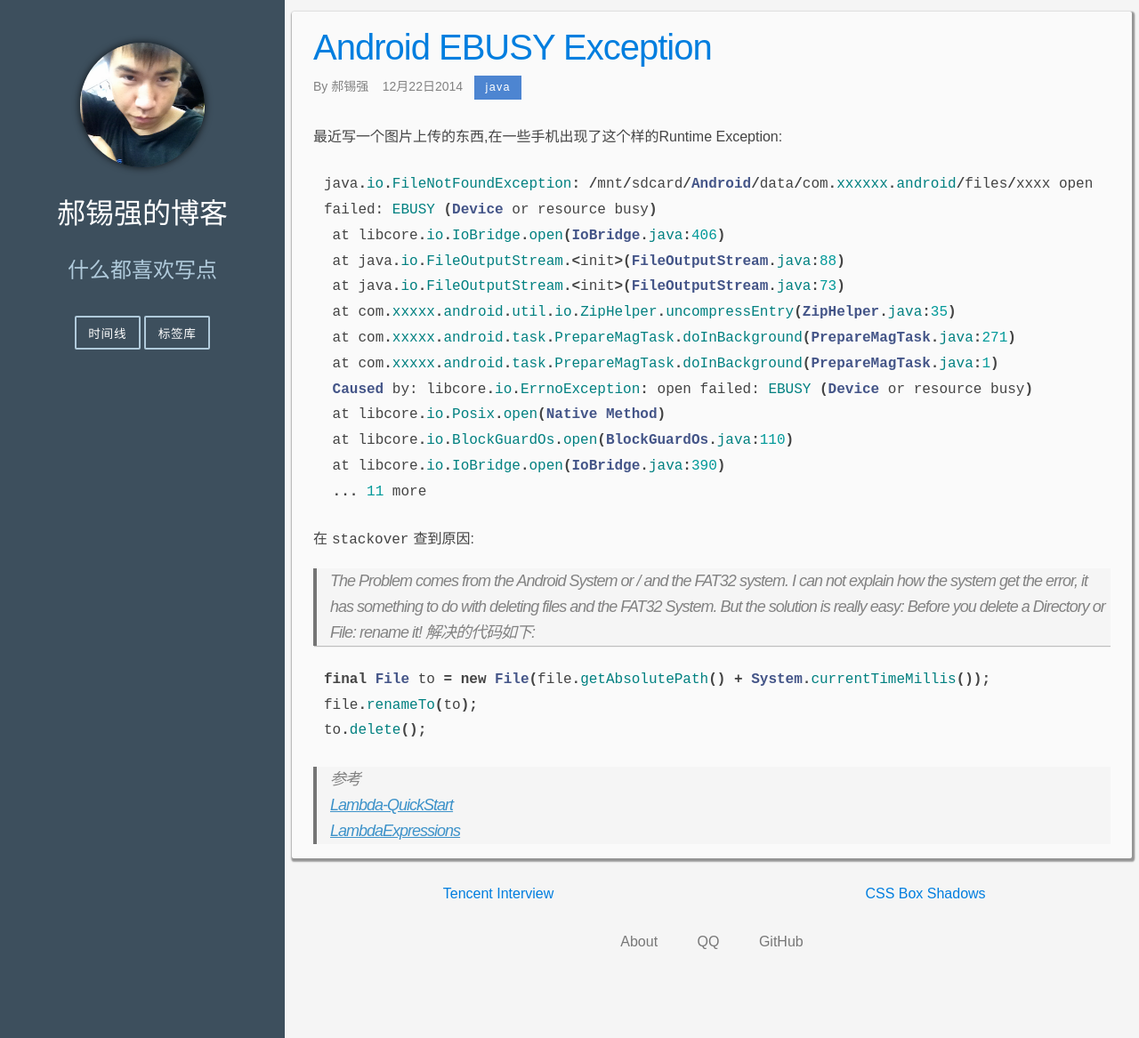
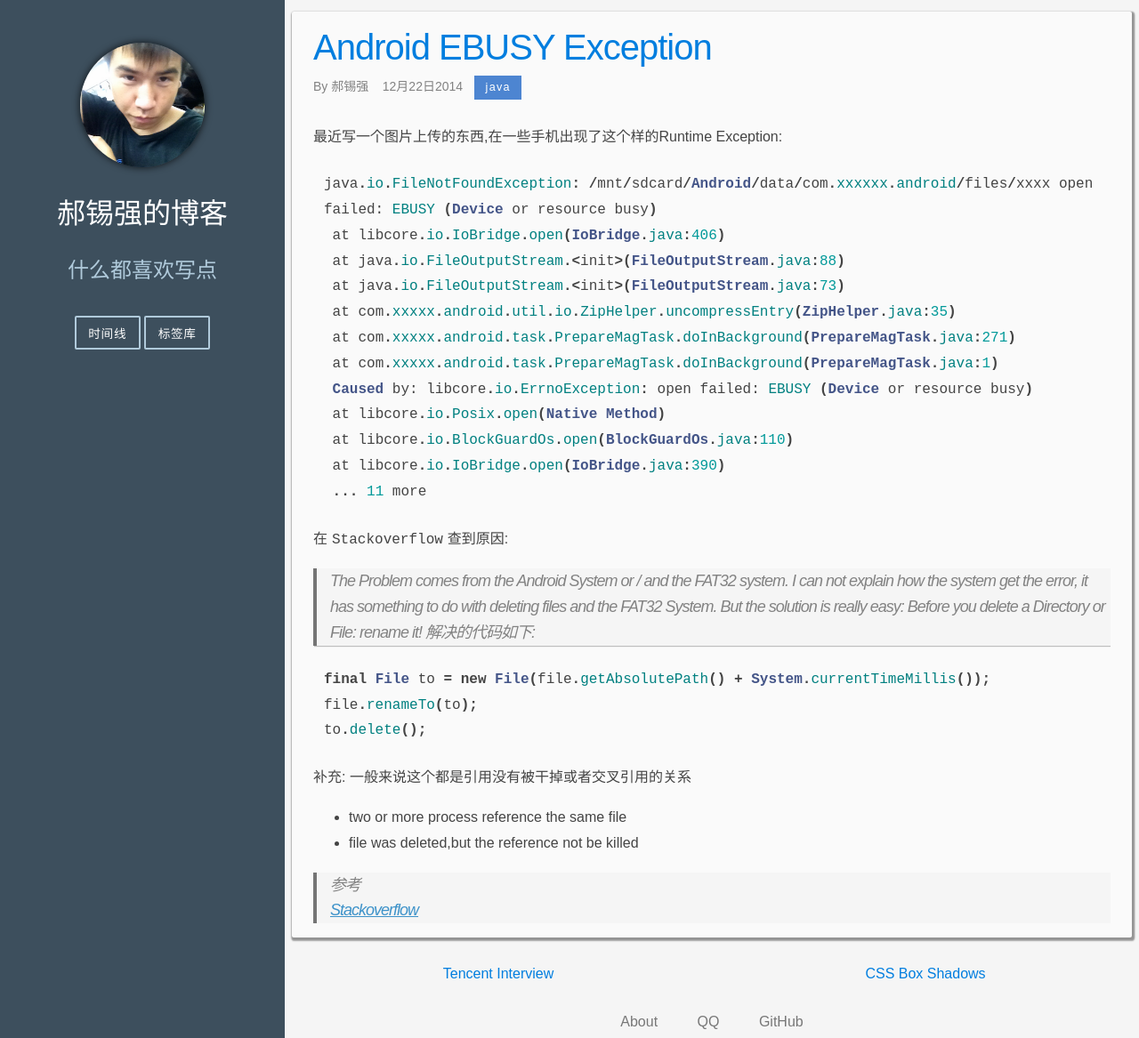
Before and after one commit to Haoxiqiang/haoxiqiang.github.io, a Jekyll site: the page built from _posts/2014-12-22-Android EBUSY Exception.markdown, in a window 1280 px wide and 1167 px high. Shown: the whole window at 89% size. Built offline with Jekyll 4.4.1, drawn with Linux system fonts in a browser that asks for light colours.

Commit message:
1.fix some post unused text

```diff
--- a/_posts/2014-10-01-CustomView(1).markdown
+++ b/_posts/2014-10-01-CustomView(1).markdown
@@ -128,7 +128,7 @@ public class SimpleView extends View {
 在第二部分中,准备写一下Drawing
 
 >源码地址<br />
-[我的GitHub](https://github.com/Haoxiqiang/BlogCode)
+[BlogCode01](https://github.com/Haoxiqiang/BlogCode)
 
 
 >参考<br />
--- a/_posts/2014-12-22-Android EBUSY Exception.markdown
+++ b/_posts/2014-12-22-Android EBUSY Exception.markdown
@@ -23,7 +23,8 @@ java.io.FileNotFoundException: /mnt/sdcard/Android/data/com.xxxxxx.android/files
  ... 11 more
 {% endhighlight %}
 <!-- more -->
-在`stackover`查到原因:
+在`Stackoverflow`查到原因:
+
 >The Problem comes from the Android System or / and the FAT32 system. I can not explain how the system get the error, it has something to do with deleting files and the FAT32 System.
 But the solution is really easy: Before you delete a Directory or File: rename it!
 解决的代码如下:
@@ -32,6 +33,12 @@ final File to = new File(file.getAbsolutePath() + System.currentTimeMillis()); f
 to.delete();
 {% endhighlight %}
 
+补充:
+一般来说这个都是引用没有被干掉或者交叉引用的关系
+
+* two or more process reference the same file
+* file was deleted,but the reference not be killed
+
+
 >参考<br />
-[Lambda-QuickStart](http://www.oracle.com/webfolder/technetwork/tutorials/obe/java/Lambda-QuickStart/index.html)<br />
-[LambdaExpressions](https://docs.oracle.com/javase/tutorial/java/javaOO/lambdaexpressions.html)
+[Stackoverflow](http://stackoverflow.com/questions/11539657/open-failed-ebusy-device-or-resource-busy)
--- a/_posts/2014-12-26-CSS Box Shadows.markdown
+++ b/_posts/2014-12-26-CSS Box Shadows.markdown
@@ -13,7 +13,7 @@ tags: [css]
 	width:8em;
     height: 8em;
     color: #fff;
-    margin: 0.0em 1em;
+    margin: 0.5em 1em;
     text-align:center;
     padding: 2em;
     text-shadow: 0 -1px 1px rgba(0,0,0,0.5);
```
Also changed, not shown: _posts/2014-12-27-Java HashMap的原理.markdown (added, +9 -0 lines).
